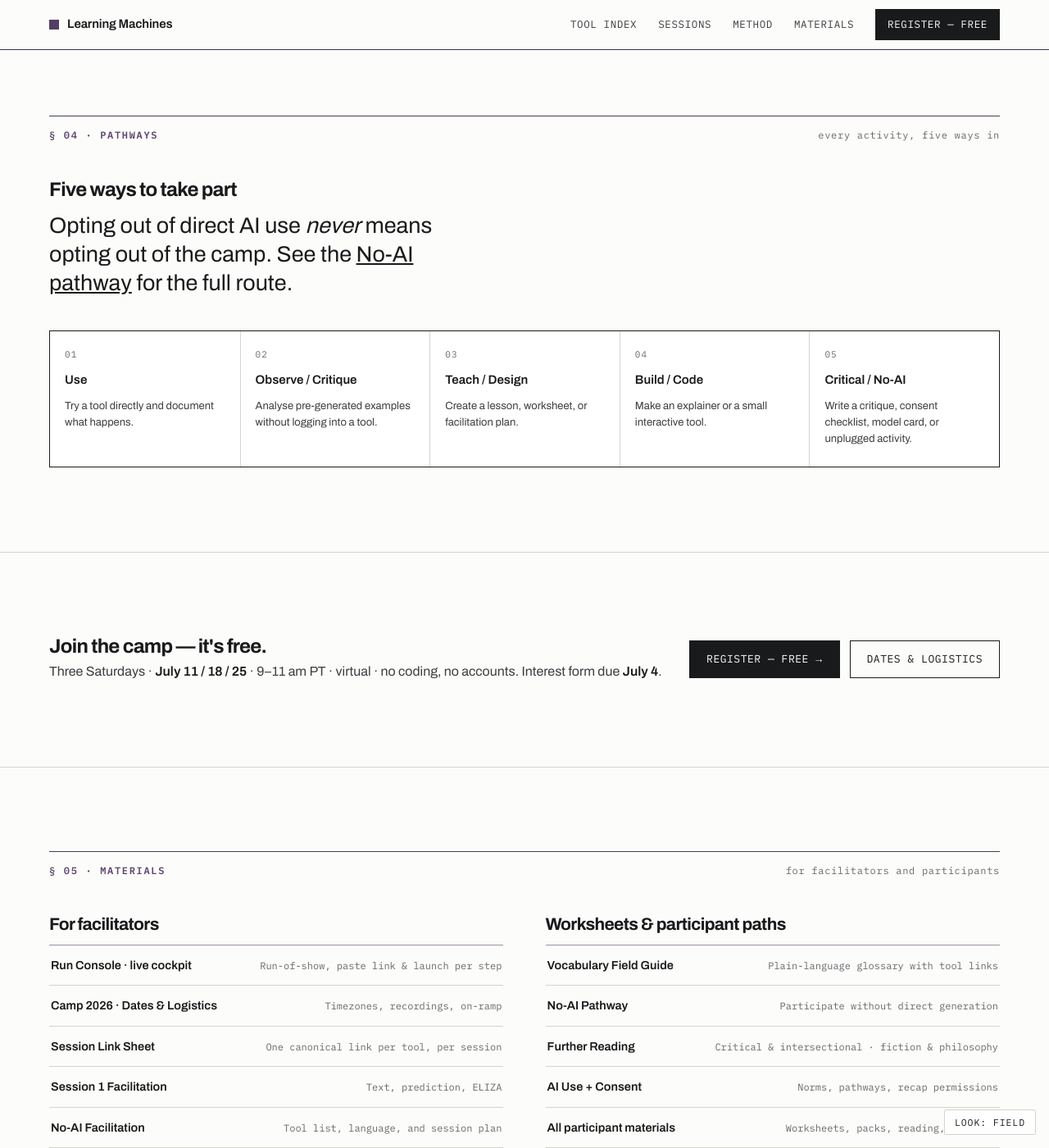
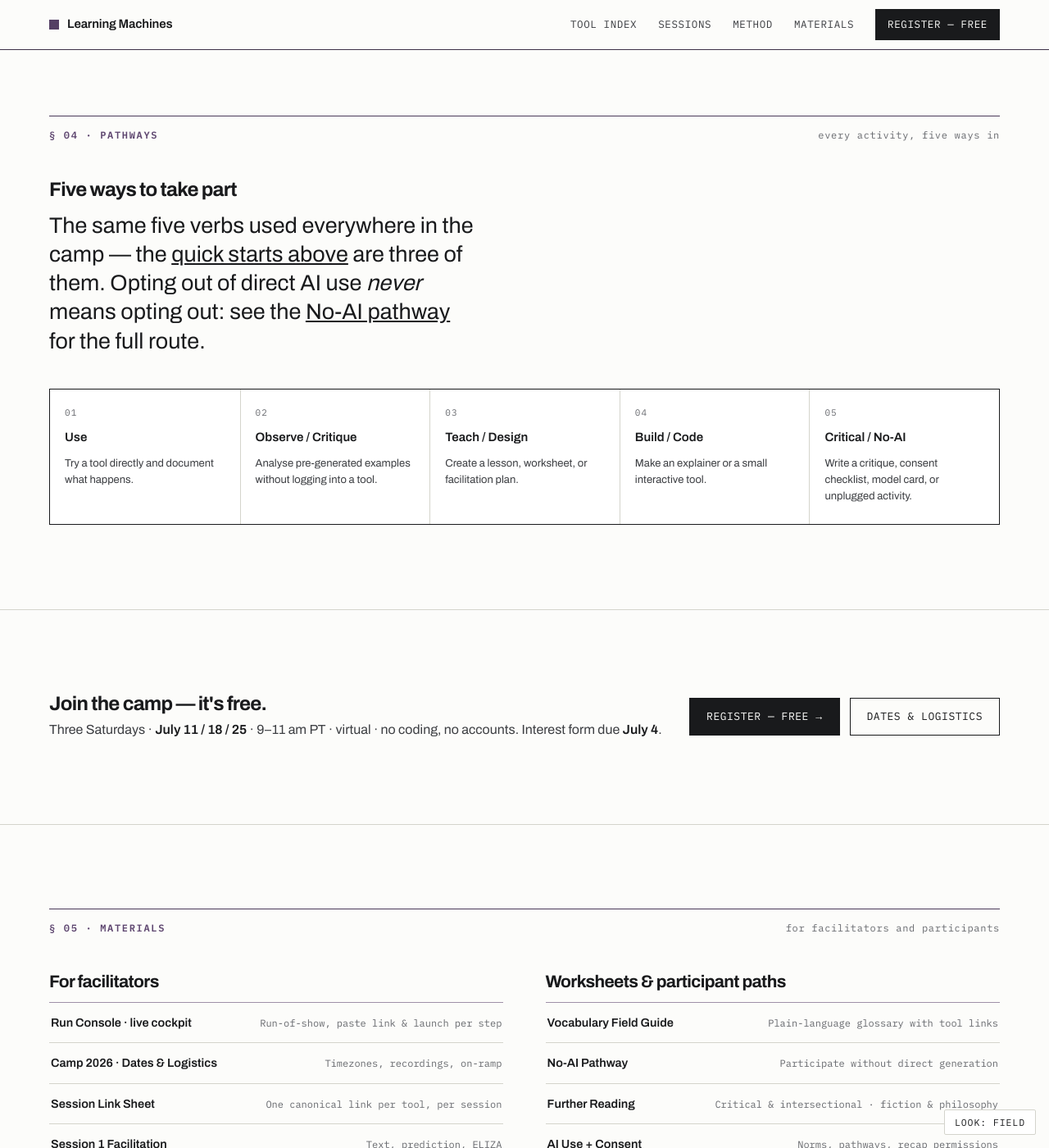
Before and after one commit to saberkhan372/learning-machines-tools, a Jekyll site: the page index.html, which Jekyll copies as it is, in a window 1280 px wide and 1400 px high, scrolled down 4827 px. Shown: the whole window at 82% size. Built offline with Jekyll 4.4.1, drawn with Linux system fonts in a browser that asks for light colours; some web fonts are replaced; some of the changed text lies outside the part shown.

Commit message:
Untangle Start Here / Pathways into one participation vocabulary
The homepage sorted visitors two incompatible ways: Start Here invented
"I teach / I want to play / I'm not using AI", while the rest of the site
uses one canonical set of five verbs (Use · Observe/Critique · Teach/Design ·
Build/Code · Critical/No-AI). Make Pathways canonical and turn Start Here into
an explicit on-ramp into it.

- Start Here (§00): relabel the three card kickers to the canonical pathway
  verbs (Teach / Design · Use · Critical / No-AI); order and destinations
  unchanged. The section note now reads "three quick starts — or all five ways
  to take part →", linking to §04.
- Pathways (§04): path-note now states these are the same five verbs used
  everywhere and that the quick starts above are three of them; each pathway
  card gets an anchor id (#use #observe #teach #build #no-ai).
- field.css: style links inside a section note (the new connector).

Co-Authored-By: Claude Opus 4.8 <noreply@anthropic.com>

```diff
--- a/assets/field.css
+++ b/assets/field.css
@@ -286,6 +286,12 @@ b, strong { font-weight: 600; }
   color: var(--muted);
   text-align: right;
 }
+.sec-rule .sec-note a {
+  color: var(--accent);
+  text-decoration: none;
+  border-bottom: 1px solid currentColor;
+}
+.sec-rule .sec-note a:hover { color: var(--ink); }
 html[data-skin] .sec-rule {
   border-top-color: color-mix(in oklab, var(--skin-accent) 62%, var(--ink));
 }
--- a/index.html
+++ b/index.html
@@ -104,22 +104,22 @@
   <!-- ===================== START HERE ===================== -->
   <section class="section-tight start-here" aria-labelledby="start-here-title" data-screen-label="Start here">
     <div class="wrap">
-      <div class="sec-rule"><h2 class="sec-no" id="start-here-title">§ 00 · Start here</h2><span class="sec-note">three doors into the same field manual</span></div>
+      <div class="sec-rule"><h2 class="sec-no" id="start-here-title">§ 00 · Start here</h2><span class="sec-note">three quick starts — <a href="#pathways">or all five ways to take part →</a></span></div>
       <div class="start-grid">
         <a class="start-card" data-mod="text" href="pages/docs-session-1-facilitation.html">
-          <span class="start-k mono">I teach</span>
+          <span class="start-k mono">Teach / Design</span>
           <h3>Run Session 1.</h3>
           <p>Open the facilitation guide, pick a pathway, and use the text tools without requiring student accounts.</p>
           <span class="start-go">Facilitation guide →</span>
         </a>
         <a class="start-card" data-mod="cross" href="tools/tokenizer-temperature-visualizer/">
-          <span class="start-k mono">I want to play</span>
+          <span class="start-k mono">Use</span>
           <h3>Start with a visible machine.</h3>
           <p>Break text into tokens, adjust temperature, and see prediction become something you can point at.</p>
           <span class="start-go">Open the Tokenizer →</span>
         </a>
         <a class="start-card" data-mod="video" href="pages/no-ai-pathway.html">
-          <span class="start-k mono">I'm not using AI</span>
+          <span class="start-k mono">Critical / No-AI</span>
           <h3>Use the no-AI pathway.</h3>
           <p>Participate through critique, consent, observation, and unplugged activities without direct generation.</p>
           <span class="start-go">See the pathway →</span>
@@ -242,13 +242,13 @@
     <div class="wrap">
       <div class="sec-rule"><h2 class="sec-no">§ 04 · Pathways</h2><span class="sec-note">every activity, five ways in</span></div>
       <h2>Five ways to take part</h2>
-      <p class="path-note">Opting out of direct AI use <em>never</em> means opting out of the camp. See the <a href="pages/no-ai-pathway.html">No-AI pathway</a> for the full route.</p>
+      <p class="path-note">The same five verbs used everywhere in the camp — the <a href="#start-here-title">quick starts above</a> are three of them. Opting out of direct AI use <em>never</em> means opting out: see the <a href="pages/no-ai-pathway.html">No-AI pathway</a> for the full route.</p>
       <div class="pathways">
-        <div class="path"><span class="pnum">01</span><h4>Use</h4><p>Try a tool directly and document what happens.</p></div>
-        <div class="path"><span class="pnum">02</span><h4>Observe / Critique</h4><p>Analyse pre-generated examples without logging into a tool.</p></div>
-        <div class="path"><span class="pnum">03</span><h4>Teach / Design</h4><p>Create a lesson, worksheet, or facilitation plan.</p></div>
-        <div class="path"><span class="pnum">04</span><h4>Build / Code</h4><p>Make an explainer or a small interactive tool.</p></div>
-        <div class="path"><span class="pnum">05</span><h4>Critical / No-AI</h4><p>Write a critique, consent checklist, model card, or unplugged activity.</p></div>
+        <div class="path" id="use"><span class="pnum">01</span><h4>Use</h4><p>Try a tool directly and document what happens.</p></div>
+        <div class="path" id="observe"><span class="pnum">02</span><h4>Observe / Critique</h4><p>Analyse pre-generated examples without logging into a tool.</p></div>
+        <div class="path" id="teach"><span class="pnum">03</span><h4>Teach / Design</h4><p>Create a lesson, worksheet, or facilitation plan.</p></div>
+        <div class="path" id="build"><span class="pnum">04</span><h4>Build / Code</h4><p>Make an explainer or a small interactive tool.</p></div>
+        <div class="path" id="no-ai"><span class="pnum">05</span><h4>Critical / No-AI</h4><p>Write a critique, consent checklist, model card, or unplugged activity.</p></div>
       </div>
     </div>
   </section>
```
